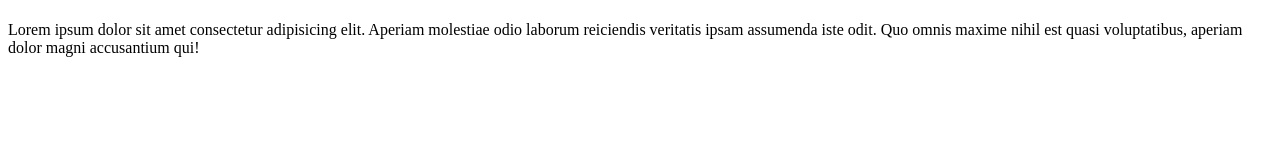
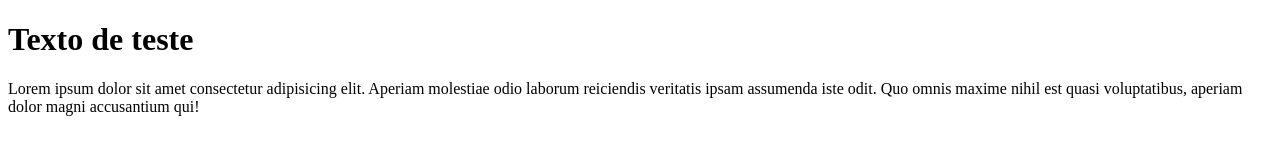
Before and after one commit to VicttorD/Ola_Mundo, a plain HTML site: page index.html in a window 1280 px wide. Drawn offline with Linux system fonts and the light colour scheme.

Commit message:
Apenas um teste
Relembrando git e github.

```diff
--- a/index.html
+++ b/index.html
@@ -8,7 +8,7 @@
 </head>
 <body>
 
-    <h1></h1>
+    <h1>Texto de teste</h1>
 
     <p>Lorem ipsum dolor sit amet consectetur adipisicing elit. Aperiam molestiae odio laborum reiciendis veritatis ipsam assumenda iste odit. Quo omnis maxime nihil est quasi voluptatibus, aperiam dolor magni accusantium qui!</p>
 
```
